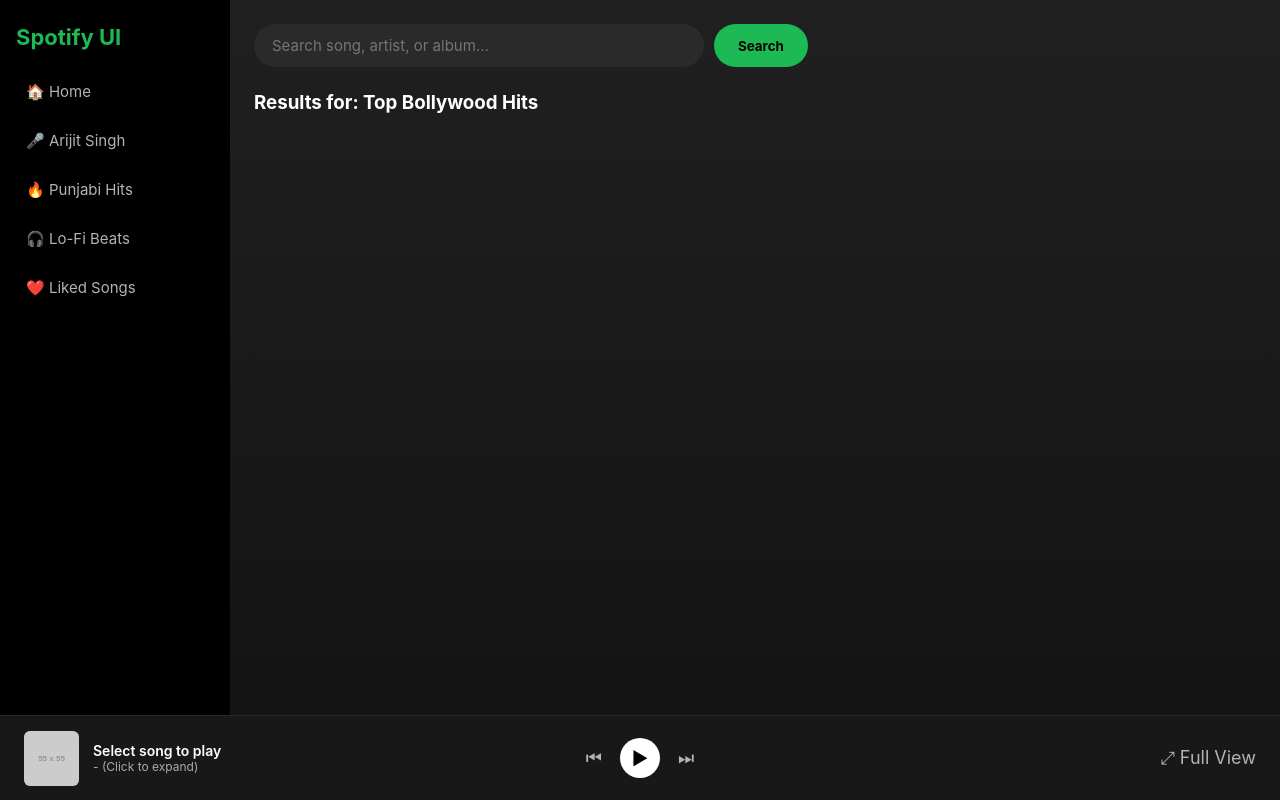
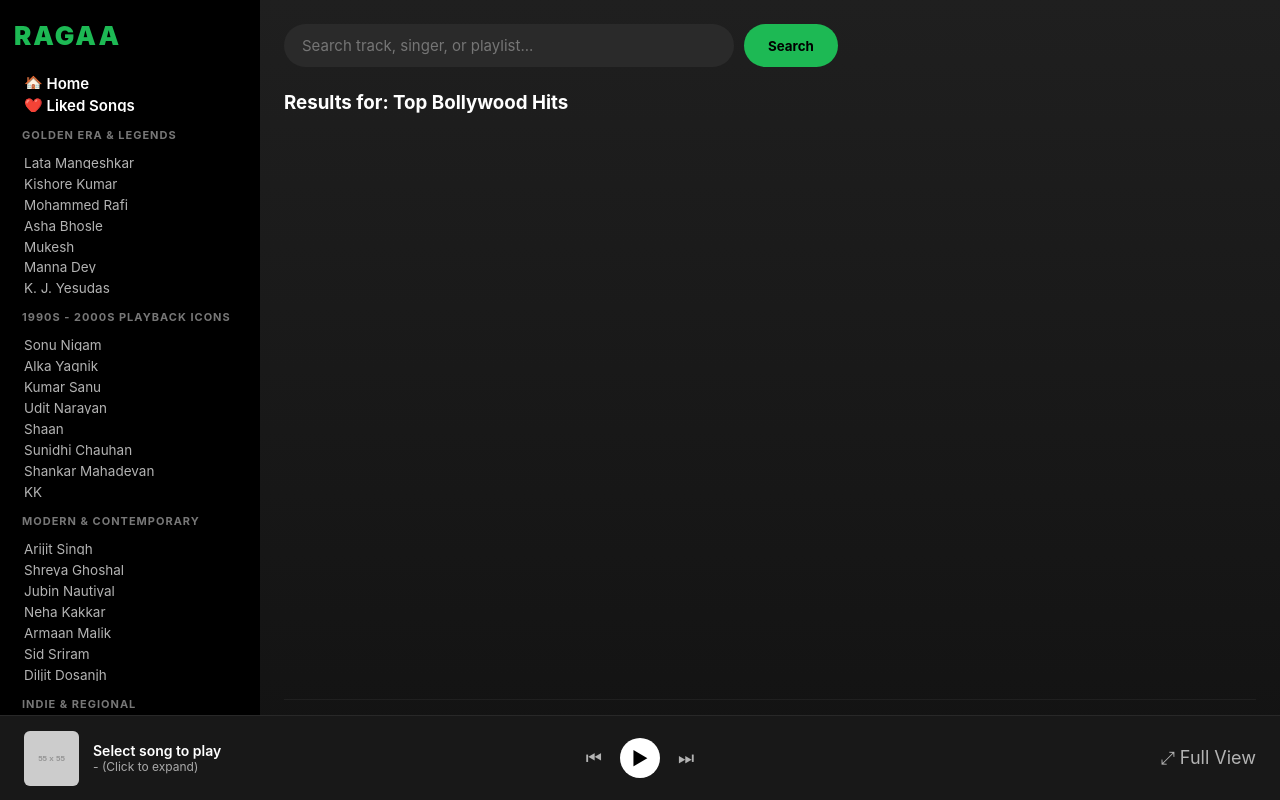
Before and after one commit to swati20220-oss/crush1432, a website: page public/index.html in a window 1280 px wide. Drawn offline with Linux system fonts and the light colour scheme; no server answers; placeholder pictures from the web are drawn by us.

Commit message:
Update index.html

```diff
--- a/public/index.html
+++ b/public/index.html
@@ -3,32 +3,46 @@
 <head>
   <meta charset="UTF-8" />
   <meta name="viewport" content="width=device-width, initial-scale=1.0" />
-  <title>Spotify Style Streamer</title>
+  <title>RAGAA - Music Streamer</title>
   <style>
     * { box-sizing: border-box; margin: 0; padding: 0; font-family: -apple-system, BlinkMacSystemFont, "Segoe UI", Roboto, sans-serif; }
     body { background-color: #121212; color: #fff; display: flex; flex-direction: column; height: 100vh; overflow: hidden; }
 
     /* Layout */
     .container { display: flex; flex: 1; height: calc(100vh - 85px); overflow: hidden; }
-    .sidebar { width: 230px; background: #000; padding: 24px 16px; display: flex; flex-direction: column; gap: 10px; }
-    .sidebar h2 { color: #1db954; font-size: 22px; margin-bottom: 12px; }
-    .nav-btn { background: none; border: none; color: #b3b3b3; font-size: 15px; text-align: left; cursor: pointer; padding: 10px; border-radius: 6px; }
-    .nav-btn:hover { color: #fff; background: #282828; }
 
-    .main-content { flex: 1; padding: 24px; overflow-y: auto; background: linear-gradient(180deg, #202020 0%, #121212 100%); }
+    /* Scrollable Sidebar */
+    .sidebar { width: 260px; background: #000; padding: 20px 14px; display: flex; flex-direction: column; overflow-y: auto; }
+    .sidebar::-webkit-scrollbar { width: 4px; }
+    .sidebar::-webkit-scrollbar-thumb { background: #333; border-radius: 4px; }
+
+    .brand-title { color: #1db954; font-size: 26px; font-weight: 900; letter-spacing: 2px; margin-bottom: 16px; }
+    .section-label { font-size: 11px; font-weight: 700; text-transform: uppercase; color: #777; margin: 16px 8px 6px 8px; letter-spacing: 1px; }
+
+    .nav-btn { background: none; border: none; color: #b3b3b3; font-size: 13.5px; text-align: left; cursor: pointer; padding: 7px 10px; border-radius: 4px; white-space: nowrap; overflow: hidden; text-overflow: ellipsis; display: block; width: 100%; }
+    .nav-btn:hover { color: #fff; background: #1f1f1f; }
+    .nav-btn.primary { font-size: 15px; font-weight: 600; color: #fff; }
+
+    /* Main Section */
+    .main-content { flex: 1; padding: 24px; overflow-y: auto; background: linear-gradient(180deg, #1f1f1f 0%, #121212 100%); display: flex; flex-direction: column; justify-content: space-between; }
     .search-box { display: flex; gap: 10px; margin-bottom: 24px; }
     .search-box input { flex: 1; max-width: 450px; padding: 12px 18px; border-radius: 25px; border: none; outline: none; background: #2a2a2a; color: #fff; font-size: 15px; }
     .search-box button { padding: 12px 24px; border-radius: 25px; border: none; background: #1db954; color: #000; font-weight: bold; cursor: pointer; }
 
-    /* Song Grid */
-    .track-grid { display: grid; grid-template-columns: repeat(auto-fill, minmax(180px, 1fr)); gap: 16px; margin-bottom: 40px; }
-    .track-card { background: #181818; padding: 14px; border-radius: 8px; cursor: pointer; transition: 0.2s; position: relative; }
+    /* Track Cards Grid */
+    .track-grid { display: grid; grid-template-columns: repeat(auto-fill, minmax(180px, 1fr)); gap: 16px; margin-bottom: 30px; }
+    .track-card { background: #181818; padding: 12px; border-radius: 8px; cursor: pointer; transition: 0.2s; position: relative; }
     .track-card:hover { background: #282828; }
     .track-card img { width: 100%; aspect-ratio: 16/9; object-fit: cover; border-radius: 6px; margin-bottom: 10px; }
-    .track-title { font-size: 14px; font-weight: 600; margin-bottom: 6px; display: -webkit-box; -webkit-line-clamp: 2; -webkit-box-orient: vertical; overflow: hidden; }
+    .track-title { font-size: 14px; font-weight: 600; margin-bottom: 4px; display: -webkit-box; -webkit-line-clamp: 2; -webkit-box-orient: vertical; overflow: hidden; }
     .track-channel { font-size: 12px; color: #aaa; }
 
-    /* Bottom Bar */
+    /* Subtle Footer */
+    .site-footer { margin-top: auto; padding: 20px 0 10px 0; border-top: 1px solid rgba(255,255,255,0.05); text-align: center; }
+    .dev-credit { font-size: 13px; font-weight: 600; color: #888; margin-bottom: 6px; }
+    .legal-text { font-size: 8.5px; color: #3a3a3a; max-width: 600px; margin: 0 auto; line-height: 1.4; }
+
+    /* Bottom Player Bar */
     .player-bar { position: fixed; bottom: 0; left: 0; right: 0; height: 85px; background: #181818; border-top: 1px solid #282828; display: flex; align-items: center; justify-content: space-between; padding: 0 24px; z-index: 50; }
     .player-info { display: flex; align-items: center; gap: 14px; width: 30%; cursor: pointer; }
     .player-info img { width: 55px; height: 55px; border-radius: 6px; object-fit: cover; background: #333; }
@@ -39,24 +53,24 @@
     .icon-btn:hover { color: #fff; }
     .play-btn-circle { background: #fff; border: none; border-radius: 50%; width: 40px; height: 40px; cursor: pointer; font-size: 18px; color: #000; display: flex; align-items: center; justify-content: center; }
 
-    /* Full Page Now Playing Screen */
+    /* Full Page Now Playing View */
     .now-playing-screen {
       position: fixed; top: 0; left: 0; width: 100%; height: 100%;
-      background: radial-gradient(circle at center, #2e2836 0%, #0d0d0d 100%);
+      background: radial-gradient(circle at center, #242029 0%, #0d0d0d 100%);
       z-index: 2000; display: none; flex-direction: column; align-items: center; justify-content: space-between;
       padding: 40px 20px; transition: 0.3s ease;
     }
     .now-playing-screen.active { display: flex; }
     .top-header { width: 100%; max-width: 500px; display: flex; justify-content: space-between; align-items: center; }
-    .close-btn { background: none; border: none; color: #fff; font-size: 28px; cursor: pointer; }
-    .large-album-art { width: 340px; height: 340px; border-radius: 12px; box-shadow: 0 20px 50px rgba(0,0,0,0.8); object-fit: cover; margin-top: 20px; }
-    .song-meta-box { width: 100%; max-width: 450px; display: flex; justify-content: space-between; align-items: center; margin-top: 30px; }
+    .close-btn { background: none; border: none; color: #fff; font-size: 26px; cursor: pointer; }
+    .large-album-art { width: 320px; height: 320px; border-radius: 12px; box-shadow: 0 20px 50px rgba(0,0,0,0.8); object-fit: cover; margin-top: 20px; }
+    .song-meta-box { width: 100%; max-width: 450px; display: flex; justify-content: space-between; align-items: center; margin-top: 25px; }
     .meta-text { max-width: 80%; }
-    .full-title { font-size: 20px; font-weight: 700; white-space: nowrap; text-overflow: ellipsis; overflow: hidden; }
+    .full-title { font-size: 19px; font-weight: 700; white-space: nowrap; text-overflow: ellipsis; overflow: hidden; }
     .full-artist { font-size: 14px; color: #b3b3b3; margin-top: 4px; }
     .heart-btn { background: none; border: none; font-size: 24px; cursor: pointer; color: #fff; }
 
-    /* Full Player Controls */
+    /* Progress & Controls */
     .full-controls-wrapper { width: 100%; max-width: 450px; margin-bottom: 20px; display: flex; flex-direction: column; gap: 14px; }
     .progress-bar-container { display: flex; align-items: center; gap: 10px; width: 100%; }
     .progress-bar { flex: 1; accent-color: #1db954; cursor: pointer; }
@@ -72,28 +86,66 @@
 
   <div id="yt-hidden-frame"><div id="yt-player"></div></div>
 
-  <!-- Main View -->
   <div class="container">
     <div class="sidebar">
-      <h2>Spotify UI</h2>
-      <button class="nav-btn" onclick="fetchSongs('Top Bollywood Hits')">🏠 Home</button>
-      <button class="nav-btn" onclick="fetchSongs('Arijit Singh Romantic Hits')">🎤 Arijit Singh</button>
-      <button class="nav-btn" onclick="fetchSongs('Punjabi Trending Hits')">🔥 Punjabi Hits</button>
-      <button class="nav-btn" onclick="fetchSongs('Lo-Fi Chill Beats')">🎧 Lo-Fi Beats</button>
-      <button class="nav-btn" onclick="showFavorites()">❤️ Liked Songs</button>
+      <div class="brand-title">RAGAA</div>
+      <button class="nav-btn primary" onclick="fetchSongs('Top Bollywood Hits')">🏠 Home</button>
+      <button class="nav-btn primary" onclick="showFavorites()">❤️ Liked Songs</button>
+
+      <div class="section-label">Golden Era & Legends</div>
+      <button class="nav-btn" onclick="fetchSongs('Lata Mangeshkar Hit Songs')">Lata Mangeshkar</button>
+      <button class="nav-btn" onclick="fetchSongs('Kishore Kumar Hit Songs')">Kishore Kumar</button>
+      <button class="nav-btn" onclick="fetchSongs('Mohammed Rafi Classic Songs')">Mohammed Rafi</button>
+      <button class="nav-btn" onclick="fetchSongs('Asha Bhosle Hit Songs')">Asha Bhosle</button>
+      <button class="nav-btn" onclick="fetchSongs('Mukesh Classic Songs')">Mukesh</button>
+      <button class="nav-btn" onclick="fetchSongs('Manna Dey Hit Songs')">Manna Dey</button>
+      <button class="nav-btn" onclick="fetchSongs('K. J. Yesudas Songs')">K. J. Yesudas</button>
+
+      <div class="section-label">1990s - 2000s Playback Icons</div>
+      <button class="nav-btn" onclick="fetchSongs('Sonu Nigam Best Songs')">Sonu Nigam</button>
+      <button class="nav-btn" onclick="fetchSongs('Alka Yagnik Hit Songs')">Alka Yagnik</button>
+      <button class="nav-btn" onclick="fetchSongs('Kumar Sanu 90s Songs')">Kumar Sanu</button>
+      <button class="nav-btn" onclick="fetchSongs('Udit Narayan Hit Songs')">Udit Narayan</button>
+      <button class="nav-btn" onclick="fetchSongs('Shaan Best Songs')">Shaan</button>
+      <button class="nav-btn" onclick="fetchSongs('Sunidhi Chauhan Hits')">Sunidhi Chauhan</button>
+      <button class="nav-btn" onclick="fetchSongs('Shankar Mahadevan Hits')">Shankar Mahadevan</button>
+      <button class="nav-btn" onclick="fetchSongs('KK Krishnakumar Kunnath Songs')">KK</button>
+
+      <div class="section-label">Modern & Contemporary</div>
+      <button class="nav-btn" onclick="fetchSongs('Arijit Singh Hits')">Arijit Singh</button>
+      <button class="nav-btn" onclick="fetchSongs('Shreya Ghoshal Hits')">Shreya Ghoshal</button>
+      <button class="nav-btn" onclick="fetchSongs('Jubin Nautiyal Romantic Hits')">Jubin Nautiyal</button>
+      <button class="nav-btn" onclick="fetchSongs('Neha Kakkar Hit Songs')">Neha Kakkar</button>
+      <button class="nav-btn" onclick="fetchSongs('Armaan Malik Hits')">Armaan Malik</button>
+      <button class="nav-btn" onclick="fetchSongs('Sid Sriram Hits')">Sid Sriram</button>
+      <button class="nav-btn" onclick="fetchSongs('Diljit Dosanjh Hits')">Diljit Dosanjh</button>
+
+      <div class="section-label">Indie & Regional</div>
+      <button class="nav-btn" onclick="fetchSongs('Prateek Kuhad Songs')">Prateek Kuhad</button>
+      <button class="nav-btn" onclick="fetchSongs('Anirudh Ravichander Hits')">Anirudh Ravichander</button>
+      <button class="nav-btn" onclick="fetchSongs('Ritviz Songs')">Ritviz</button>
     </div>
 
     <div class="main-content">
-      <div class="search-box">
-        <input type="text" id="searchInput" placeholder="Search song, artist, or album..." />
-        <button onclick="handleSearch()">Search</button>
+      <div>
+        <div class="search-box">
+          <input type="text" id="searchInput" placeholder="Search track, singer, or playlist..." />
+          <button onclick="handleSearch()">Search</button>
+        </div>
+        <h3 id="sectionTitle" style="margin-bottom: 20px;">Top Hits</h3>
+        <div class="track-grid" id="trackGrid"></div>
       </div>
-      <h3 id="sectionTitle" style="margin-bottom: 20px;">Top Hits</h3>
-      <div class="track-grid" id="trackGrid"></div>
+
+      <div class="site-footer">
+        <div class="dev-credit">Developed by Bhavesh</div>
+        <div class="legal-text">
+          &copy; 2026 RAGAA. All rights reserved. Compliant with IT Rules, intermediary guidelines, and relevant copyright policies. Audio content is delivered via official third-party embed integrations.
+        </div>
+      </div>
     </div>
   </div>
 
-  <!-- Bottom Player Bar -->
+  <!-- Bottom Mini Player -->
   <div class="player-bar">
     <div class="player-info" onclick="openFullPlayer()">
       <img id="barThumb" src="https://via.placeholder.com/55" alt="" />
@@ -114,15 +166,15 @@
     </div>
   </div>
 
-  <!-- Dedicated Now Playing Page -->
+  <!-- Full Screen View -->
   <div class="now-playing-screen" id="fullPlayer">
     <div class="top-header">
       <button class="close-btn" onclick="closeFullPlayer()">↓</button>
-      <span style="font-size: 13px; letter-spacing: 1px; color: #bbb;">PLAYING FROM PLAYLIST</span>
+      <span style="font-size: 13px; letter-spacing: 1px; color: #bbb;">NOW PLAYING</span>
       <button class="close-btn" onclick="closeFullPlayer()" style="font-size: 20px;">✕</button>
     </div>
 
-    <img id="fullCover" class="large-album-art" src="https://via.placeholder.com/340" alt="Album Art" />
+    <img id="fullCover" class="large-album-art" src="https://via.placeholder.com/320" alt="Album Art" />
 
     <div class="song-meta-box">
       <div class="meta-text">
@@ -216,7 +268,7 @@
 
         card.onclick = () => {
           currentIndex = index;
-          loadAndPlayTrack(index, true); // true ka matlab: Page switch hoga
+          loadAndPlayTrack(index, true);
         };
         grid.appendChild(card);
       });
@@ -230,12 +282,10 @@
       const channel = track.snippet.channelTitle;
       const thumb = track.snippet.thumbnails.high?.url || track.snippet.thumbnails.medium.url;
 
-      // Bottom bar update
       document.getElementById('barTitle').innerText = title;
       document.getElementById('barArtist').innerText = channel;
       document.getElementById('barThumb').src = thumb;
 
-      // Full page update
       document.getElementById('fullTitle').innerText = title;
       document.getElementById('fullArtist').innerText = channel;
       document.getElementById('fullCover').src = thumb;
@@ -281,7 +331,6 @@
       document.getElementById('fullPlayer').classList.remove('active');
     }
 
-    // Progress Bar & Duration Tracker
     function startTimer() {
       clearInterval(timer);
       timer = setInterval(() => {
@@ -310,7 +359,6 @@
       return `${min}:${sec < 10 ? '0' : ''}${sec}`;
     }
 
-    // Liked Songs Management
     function isFavorite(id) {
       const favs = JSON.parse(localStorage.getItem('fav_songs') || '[]');
       return favs.some(item => item.id.videoId === id);
```
